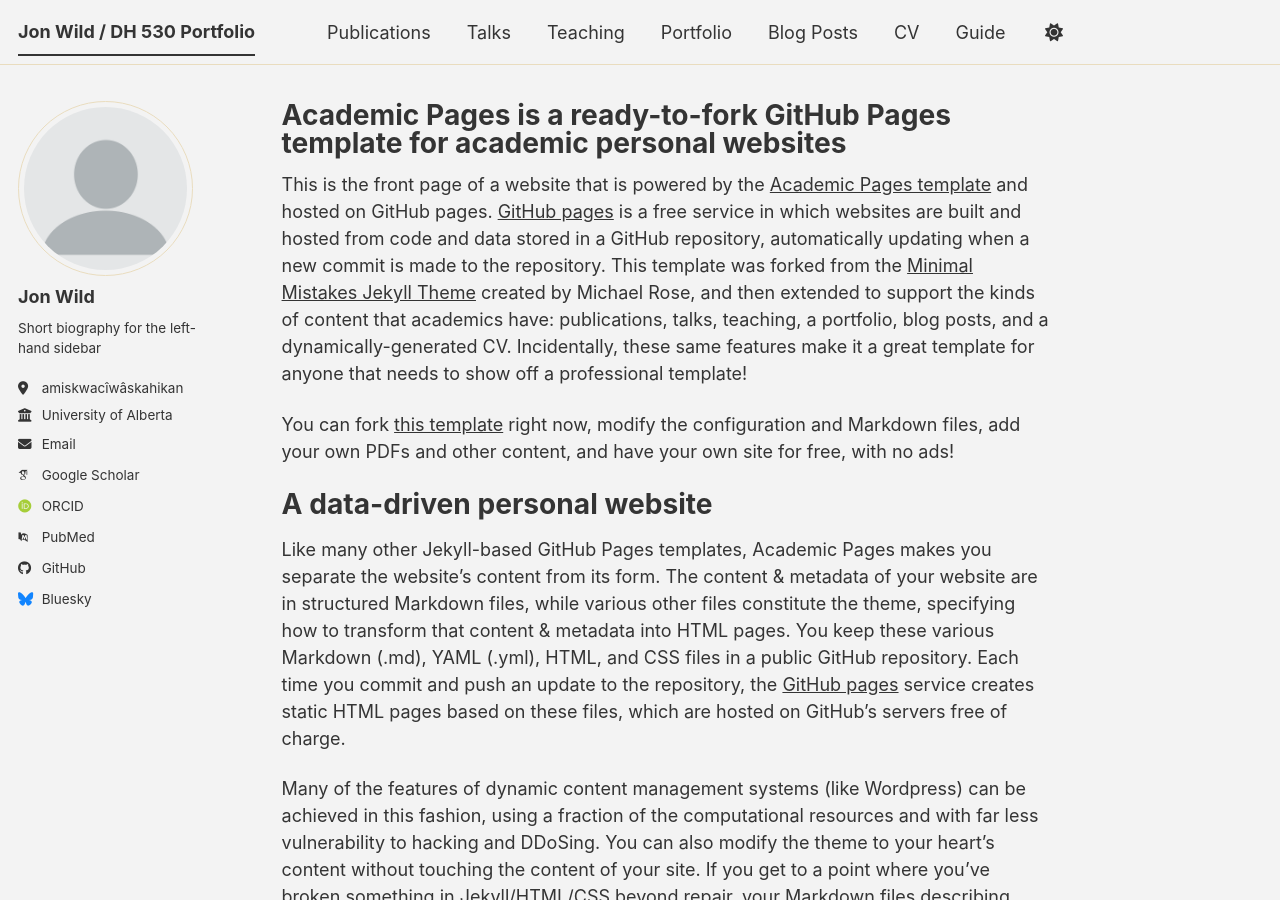
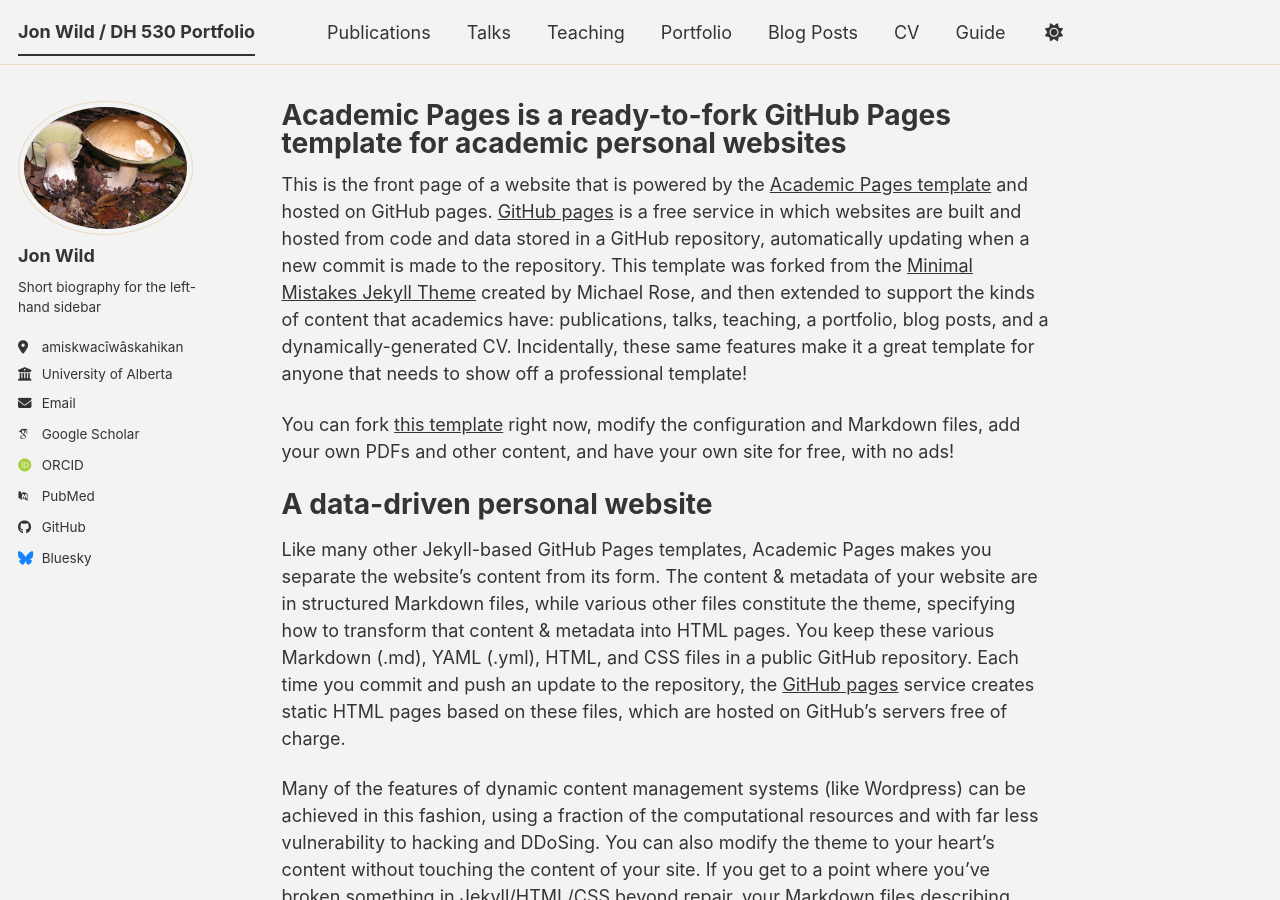
Before and after one commit to s1k1psso/About, a Jekyll site: the page built from _pages/about.md, in a window 1280 px wide and 900 px high. Built offline with Jekyll 4.4.1, drawn with Linux system fonts in a browser that asks for light colours; some web fonts are replaced; a script bundle is joined from its source files by our own code; library files that are not in the unit come from our copies.

Commit message:
Update _config.yml

```diff
--- a/_config.yml
+++ b/_config.yml
@@ -23,7 +23,7 @@
 #               Additional customization can be done by editing /_includes/author-profile.html
 author:
   # Biographic information
-  avatar           : "profile.png"
+  avatar           : "Boletus_edulis_EtgHollande_041031_091.jpg"
   name             : "Jon Wild"
   pronouns         : # example: "she/her"
   bio              : "Short biography for the left-hand sidebar"
```
